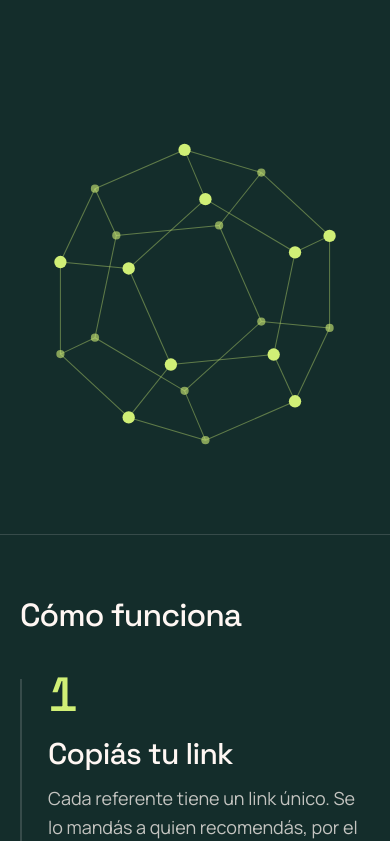
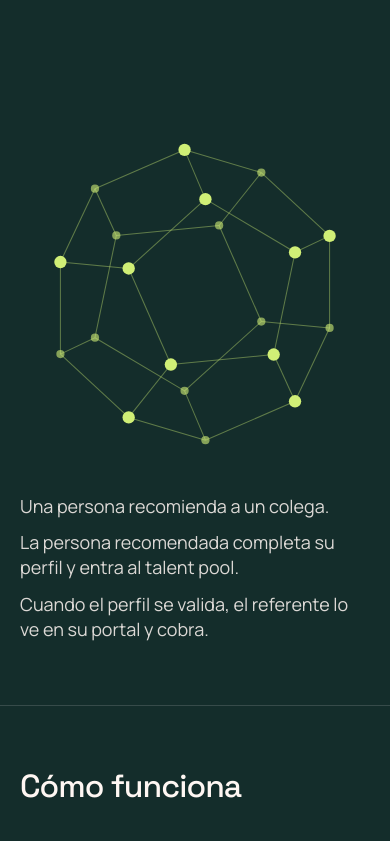
Before and after one commit to matecamilion/worldteams-referidos, a Next.js app in the folder app/: page / in a window 390 px wide. Shown: the part 1005-1846 px from the top of the page. Built offline with nearby package versions, Linux system fonts and the light colour scheme.

Commit message:
Landing visual: frases de la red, red uniforme y ajustes de cierre

```diff
--- a/app/components/inicio/HeroRed.tsx
+++ b/app/components/inicio/HeroRed.tsx
@@ -24,6 +24,9 @@ const eventos = es.inicio.hero.poliedro.eventos.map((e) => ({
 /** Rótulos del relato: palabras que el sitio ya usa en "Cómo funciona" (Referente, Candidato). */
 const rotulosTexto = es.inicio.como.hilo.slice(0, 2);
 
+/** Una frase por momento del relato; con el escritorio animado se leen en pantalla y, además, como lista para lectores de pantalla. */
+const frases = es.inicio.red.frases;
+
 const hayWebgl = () => {
   try {
     const c = document.createElement("canvas");
@@ -47,6 +50,7 @@ export function HeroRed({ children }: { children: ReactNode }) {
   const hex = useRef<HTMLDivElement>(null);
   const r0 = useRef<HTMLSpanElement>(null);
   const r1 = useRef<HTMLSpanElement>(null);
+  const leyendas = useRef<(HTMLParagraphElement | null)[]>([]);
   const [vivo, setVivo] = useState(false);
   // En escritorio sin WebGL (o si se pierde el contexto) la pista alta sobra: se vuelve al diseño fijo.
   const [sinRed, setSinRed] = useState(false);
@@ -88,6 +92,7 @@ export function HeroRed({ children }: { children: ReactNode }) {
             pista: pista.current,
             hex: hex.current,
             rotulos: [r0.current, r1.current],
+            leyendas: leyendas.current.filter((l): l is HTMLParagraphElement => !!l),
             eventos,
             alPerder: fallar,
           });
@@ -136,6 +141,19 @@ export function HeroRed({ children }: { children: ReactNode }) {
         <span ref={r1} className="absolute left-0 top-0 opacity-0 transition-opacity duration-300 ease-out">
           <span className="absolute left-6 top-0 -translate-y-1/2 whitespace-nowrap rounded bg-verde px-1.5 py-0.5 font-display text-base font-medium text-lima">{rotulosTexto[1]}</span>
         </span>
+        <div className="absolute bottom-10 left-5 grid w-full max-w-[15rem] sm:left-8 lg:left-14">
+          {frases.map((f, n) => (
+            <p
+              key={f}
+              ref={(el) => {
+                leyendas.current[n] = el;
+              }}
+              className="col-start-1 row-start-1 self-end rounded bg-fondo py-2 pr-3 text-lg leading-snug text-fg opacity-0 transition-opacity duration-300 ease-out"
+            >
+              {f}
+            </p>
+          ))}
+        </div>
       </div>
 
       <div className={`relative lg:flex lg:min-h-screen lg:items-center ${textoSobre}`}>
@@ -156,8 +174,16 @@ export function HeroRed({ children }: { children: ReactNode }) {
         </div>
       </div>
 
-      <div aria-hidden className={`${contenedor} pb-16 ${mapaEstatico}`}>
+      <div aria-hidden className={`${contenedor} ${mapaEstatico}`}>
         <RedEstatica />
+      </div>
+      {/* Las tres frases del relato: visibles junto al mapa fijo; con la escena animada, solo para lectores de pantalla. */}
+      <div className={`${contenedor} ${sinRed ? "pb-16 pt-6" : "pb-16 pt-6 lg:p-0 motion-reduce:lg:pb-16 motion-reduce:lg:pt-6"}`}>
+        <ul className={`space-y-3 text-lg leading-snug text-fg/85 ${sinRed ? "" : "lg:sr-only motion-reduce:lg:not-sr-only"}`}>
+          {frases.map((f) => (
+            <li key={f}>{f}</li>
+          ))}
+        </ul>
       </div>
     </section>
   );
--- a/app/components/inicio/red/motor.ts
+++ b/app/components/inicio/red/motor.ts
@@ -12,6 +12,8 @@ type Opciones = {
   hex: HTMLElement;
   /** Rótulos del relato, en orden de hito (el último hito no lleva rótulo). */
   rotulos: HTMLElement[];
+  /** Frases del relato (tres), una visible a la vez según el avance del scroll. */
+  leyendas: HTMLElement[];
   eventos: EventoHero[];
   /** El contexto WebGL se perdió: quien llama vuelve al SVG. */
   alPerder: () => void;
@@ -28,7 +30,7 @@ declare global {
  * Monta la portada animada: un solo requestAnimationFrame, sin estado de React por cuadro. Se pausa fuera de pantalla y
  * con la pestaña oculta. Devuelve la función que lo desmonta.
  */
-export function montar({ contenedor, pista, hex, rotulos, eventos, alPerder }: Opciones) {
+export function montar({ contenedor, pista, hex, rotulos, leyendas, eventos, alPerder }: Opciones) {
   const e = crearEscena(contenedor);
   const coreo = crearCoreografia(e);
   const hexagono = crearHexagono(e, hex, eventos);
@@ -107,6 +109,7 @@ export function montar({ contenedor, pista, hex, rotulos, eventos, alPerder }: O
     const r = contenedor.getBoundingClientRect();
     hexagono.cuadro(dt, estado.p, r.width, r.height, estado.t >= SEGUNDOS_ENTRADA || degradada || s > 0.01);
     posicionarRotulos(r.width, r.height);
+    mostrarLeyenda(s);
     const ms = performance.now() - t0;
     e.render();
     if (medir && window.__redCuadros && window.__redCuadros.length < 8000) window.__redCuadros.push(real, ms);
@@ -135,6 +138,15 @@ export function montar({ contenedor, pista, hex, rotulos, eventos, alPerder }: O
         el.style.opacity = "1";
       }
     });
+  };
+
+  // Frase 1 acompaña la formación de la red y la salida del relato; la 2, el paso por el medio; la 3, la llegada.
+  let leyendaActual = -2;
+  const mostrarLeyenda = (avance: number) => {
+    const n = avance < 0.36 ? -1 : avance < 0.7 ? 0 : avance < 0.88 ? 1 : 2;
+    if (n === leyendaActual) return;
+    leyendaActual = n;
+    leyendas.forEach((el, i) => (el.style.opacity = i === n ? "1" : "0"));
   };
 
   const actualizar = () => {
@@ -175,6 +187,7 @@ export function montar({ contenedor, pista, hex, rotulos, eventos, alPerder }: O
     document.documentElement.removeEventListener("pointerleave", alSalir);
     e.lienzo.removeEventListener("webglcontextlost", alPerderContexto);
     hexagono.destruir();
+    leyendas.forEach((el) => (el.style.opacity = ""));
     rotulos.forEach((el) => {
       el.style.opacity = "";
       el.style.transform = "";
--- a/app/i18n/es.json
+++ b/app/i18n/es.json
@@ -26,6 +26,13 @@
           { "clave": "hito", "quien": "", "que": "Bono de hito" }
         ]
       }
+    },
+    "red": {
+      "frases": [
+        "Una persona recomienda a un colega.",
+        "La persona recomendada completa su perfil y entra al talent pool.",
+        "Cuando el perfil se valida, el referente lo ve en su portal y cobra."
+      ]
     },
     "como": {
       "titulo": "Cómo funciona",
```
